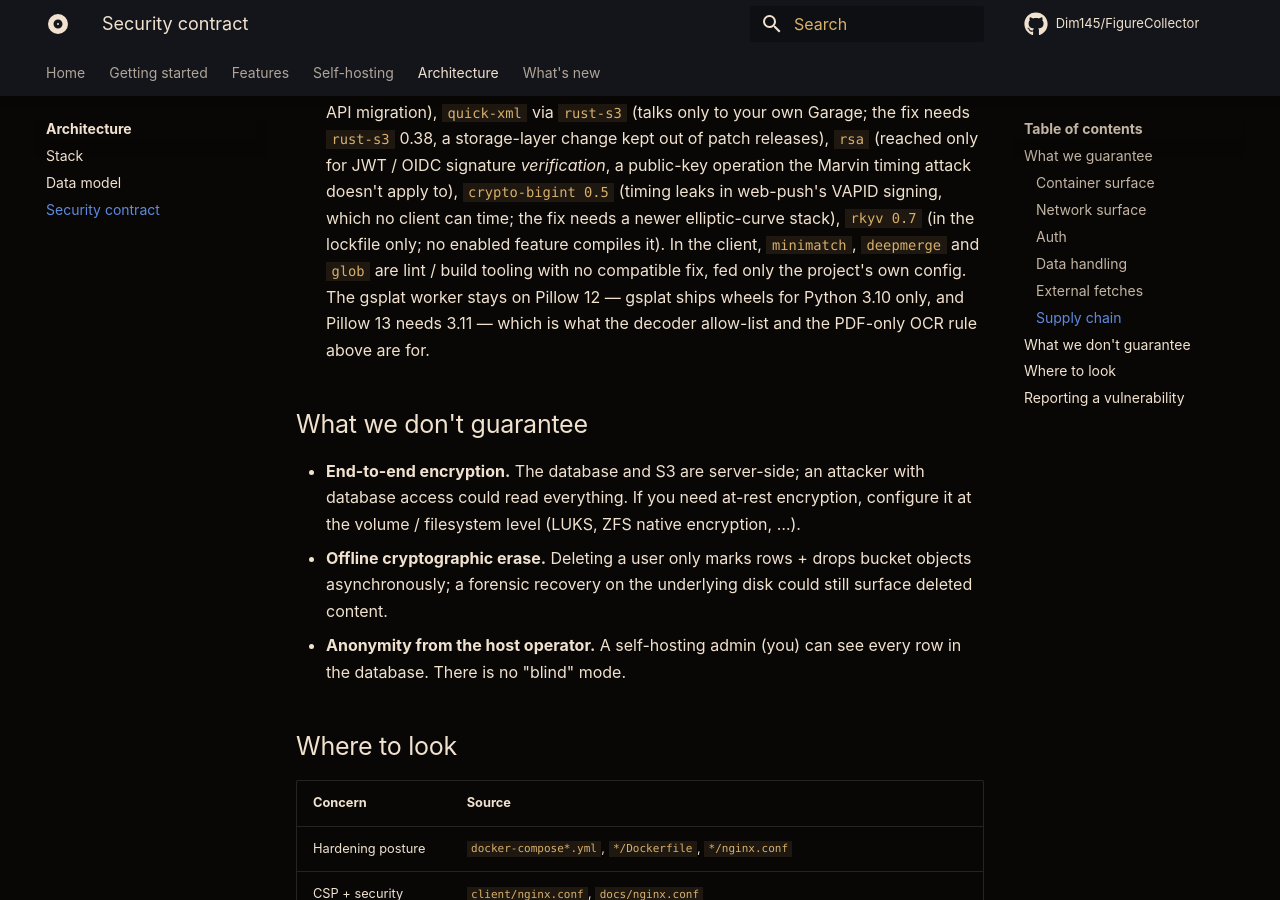
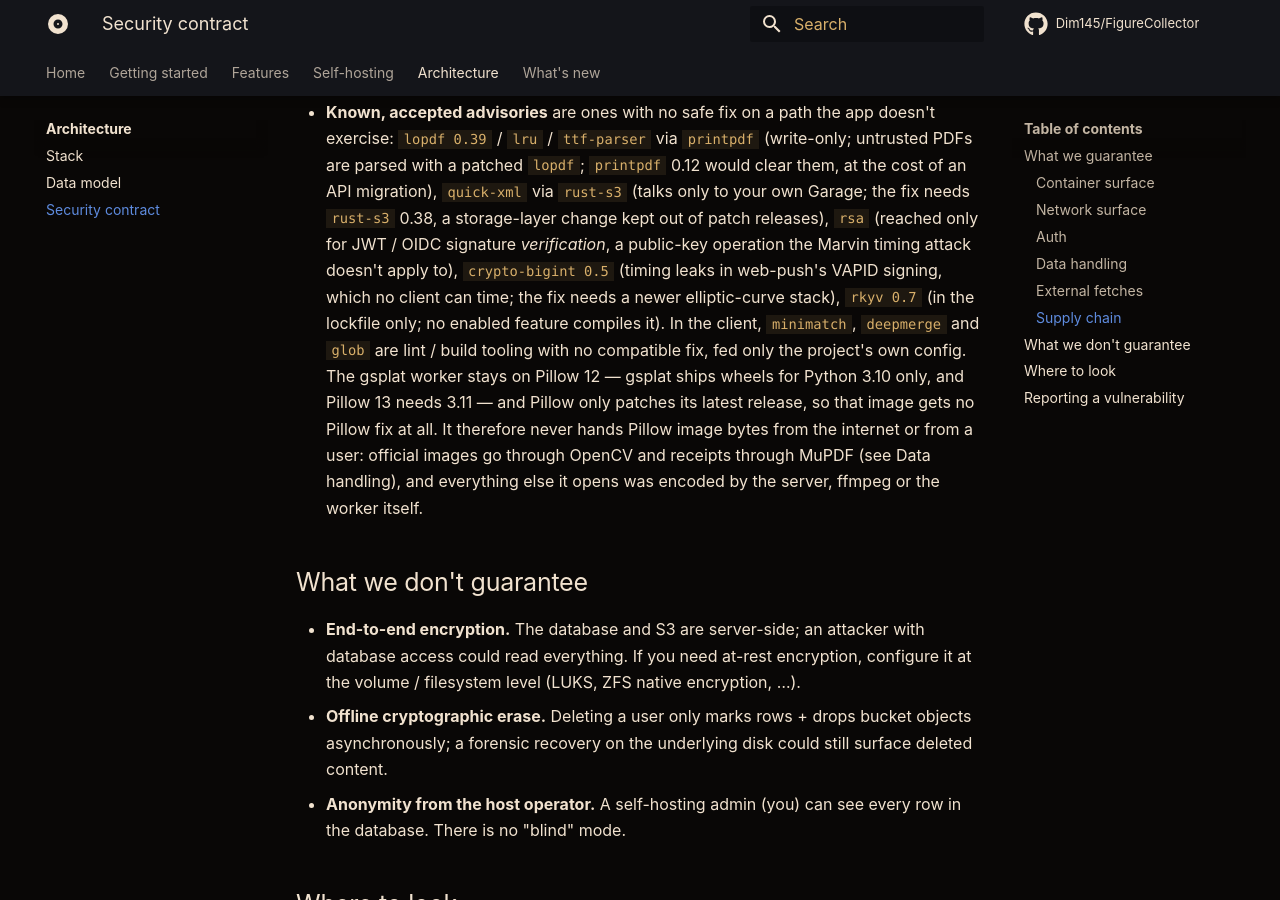
Before and after one commit to Dim145/FigureCollector, an MkDocs documentation site: the page built from docs/content/architecture/security.md, in a window 1280 px wide and 900 px high, scrolled down 3677 px. Built offline with MkDocs 1.6.1 and Material for MkDocs 9.7.7, drawn with Linux system fonts in a browser that asks for light colours; comment, search, counter and statistics services are not loaded; some of the changed text lies outside the part shown.

Commit message:
correct the Pillow 12 notes in the security doc
The allow-list was credited with covering the gsplat image's Pillow 12; say
instead that Pillow there never sees bytes from the internet or a user, and
how official images get decoded.

Co-Authored-By: Claude Opus 5.5 <noreply@anthropic.com>

```diff
--- a/docs/content/architecture/security.md
+++ b/docs/content/architecture/security.md
@@ -37,7 +37,7 @@ A short reference of what FigureCollector guarantees, what it doesn't, and where
 - **Size + dimension caps** on uploads, enforced by the decoder *before* it allocates (a decompression bomb is refused, not decoded).
 - **Private documents** (invoices, receipts) are served owner-only with `X-Content-Type-Options: nosniff` and `Content-Security-Policy: sandbox; default-src 'none'`, so a PDF that carries script can't run it even when opened inline. Source: `server/src/routes/documents.rs`.
 - **Scan storage keys are derived from the scan's id, never read from the row.** The splat workers update `scans` directly with their own database credentials, so `storage_prefix` and `result_key` are treated as untrusted: a scan's frames, model and source video are always read and deleted at `scans/{id}/…`, and only `scans/{id}/result.ply` is ever served as a model. Trusting those columns would let anything able to write them stream — or delete — another user's objects. Source: `server/src/domain/scan.rs`, `server/src/routes/scans.rs`, `server/src/services/scan_cleanup.rs`.
-- **The embedding workers decode only JPEG, PNG and WebP** — the formats the server itself accepts for photos. They also fetch each figure's `official_image_url`, bytes no server-side pipeline has seen, so every other Pillow decoder (TIFF, FlashPix, PSD, EPS…) is refused before it runs. Source: `infrastructure/*/embed_index.py` (`DECODE_FORMATS`).
+- **The embedding workers decode only JPEG, PNG and WebP** — the formats the server itself accepts for photos. They also fetch each figure's `official_image_url`, bytes no server-side pipeline has seen, so every other Pillow decoder (TIFF, FlashPix, PSD, EPS…) is refused before it runs. In the gsplat image, which is held on Pillow 12, an official image never reaches Pillow as fetched: OpenCV decodes it — capped at 4096² pixels, checked against the header before anything is allocated — and Pillow only gets the PNG OpenCV re-encodes the pixels to. Source: `infrastructure/*/embed_index.py` (`DECODE_FORMATS`, `PILLOW_PATCHED`).
 - **The OCR worker never decodes a receipt as it was uploaded.** It reads PDFs only: MuPDF rasterises the pages, so the Pillow behind RapidOCR decodes nothing but MuPDF's own PNGs. Image receipts aren't OCR'd — the server queues only PDFs, and the worker fails any other job without fetching it — because the gsplat image is held on Pillow 12. Bringing image OCR back means handing the worker a copy re-encoded by the server's own pipeline (`server/src/photo.rs`), never the stored original. Source: `server/src/domain/ocr_job.rs` (`OCR_MIME`), `infrastructure/gsplat-worker/worker.py`.
 
 ### External fetches
@@ -52,7 +52,7 @@ A short reference of what FigureCollector guarantees, what it doesn't, and where
 
 - **Every GitHub Action is pinned to a full commit SHA**, with its release in a trailing comment (`@<sha> # v4.4.0`). A tag like `@v4` can be re-pointed by whoever controls the action, and `release.yml` publishes the images with `packages: write`. Dependabot proposes pin bumps weekly — for `github-actions` only. Source: `.github/workflows/`, `.github/dependabot.yml`.
 - **Locked dependencies**: `Cargo.lock` is enforced with `--locked` in the release build, `pnpm-lock.yaml` with `--frozen-lockfile`. Security fixes are applied **surgically** (`cargo update -p <crate>`, pnpm `overrides`) rather than by broad updates, and verified with the release Docker build — a broad Cargo update moves sqlx past what pgvector 0.4.2 supports, which host `cargo check` does not catch.
-- **Known, accepted advisories** are ones with no safe fix on a path the app doesn't exercise: `lopdf 0.39` / `lru` / `ttf-parser` via `printpdf` (write-only; untrusted PDFs are parsed with a patched `lopdf`; `printpdf` 0.12 would clear them, at the cost of an API migration), `quick-xml` via `rust-s3` (talks only to your own Garage; the fix needs `rust-s3` 0.38, a storage-layer change kept out of patch releases), `rsa` (reached only for JWT / OIDC signature *verification*, a public-key operation the Marvin timing attack doesn't apply to), `crypto-bigint 0.5` (timing leaks in web-push's VAPID signing, which no client can time; the fix needs a newer elliptic-curve stack), `rkyv 0.7` (in the lockfile only; no enabled feature compiles it). In the client, `minimatch`, `deepmerge` and `glob` are lint / build tooling with no compatible fix, fed only the project's own config. The gsplat worker stays on Pillow 12 — gsplat ships wheels for Python 3.10 only, and Pillow 13 needs 3.11 — which is what the decoder allow-list and the PDF-only OCR rule above are for.
+- **Known, accepted advisories** are ones with no safe fix on a path the app doesn't exercise: `lopdf 0.39` / `lru` / `ttf-parser` via `printpdf` (write-only; untrusted PDFs are parsed with a patched `lopdf`; `printpdf` 0.12 would clear them, at the cost of an API migration), `quick-xml` via `rust-s3` (talks only to your own Garage; the fix needs `rust-s3` 0.38, a storage-layer change kept out of patch releases), `rsa` (reached only for JWT / OIDC signature *verification*, a public-key operation the Marvin timing attack doesn't apply to), `crypto-bigint 0.5` (timing leaks in web-push's VAPID signing, which no client can time; the fix needs a newer elliptic-curve stack), `rkyv 0.7` (in the lockfile only; no enabled feature compiles it). In the client, `minimatch`, `deepmerge` and `glob` are lint / build tooling with no compatible fix, fed only the project's own config. The gsplat worker stays on Pillow 12 — gsplat ships wheels for Python 3.10 only, and Pillow 13 needs 3.11 — and Pillow only patches its latest release, so that image gets no Pillow fix at all. It therefore never hands Pillow image bytes from the internet or from a user: official images go through OpenCV and receipts through MuPDF (see Data handling), and everything else it opens was encoded by the server, ffmpeg or the worker itself.
 
 ## What we don't guarantee
 
```
